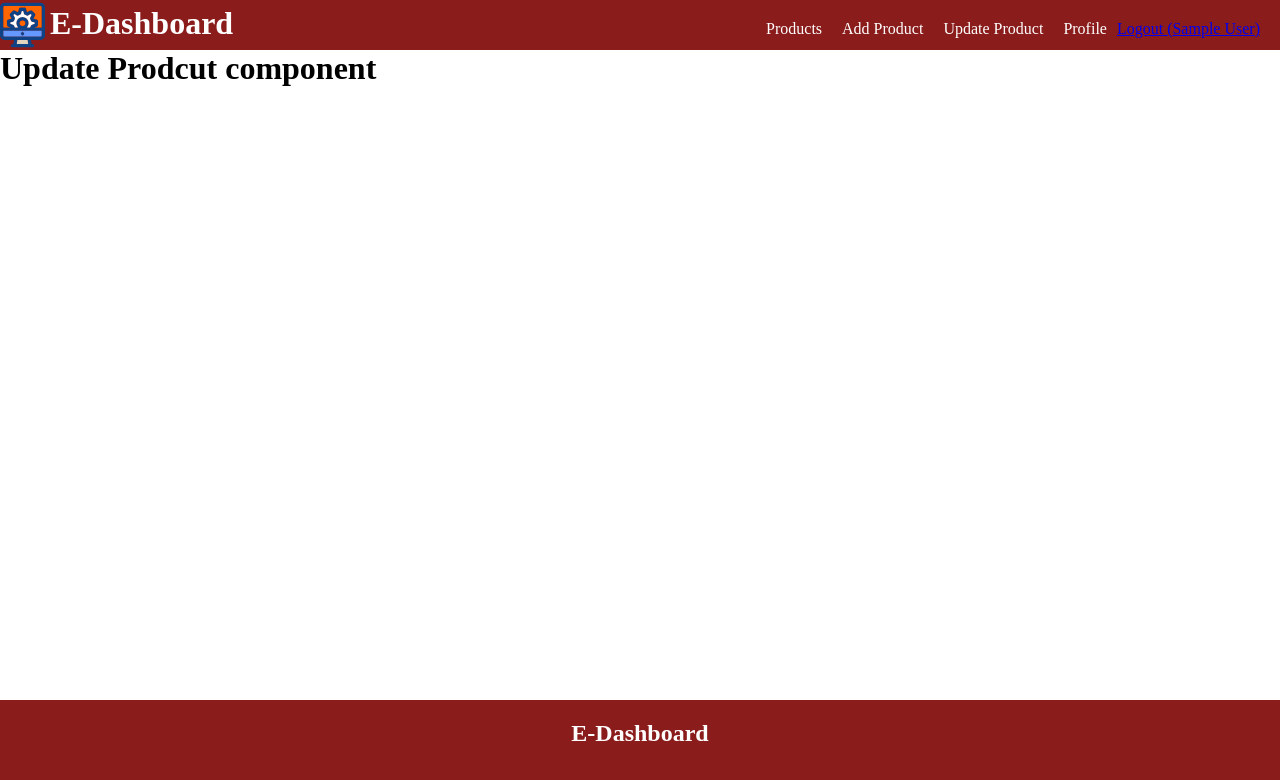
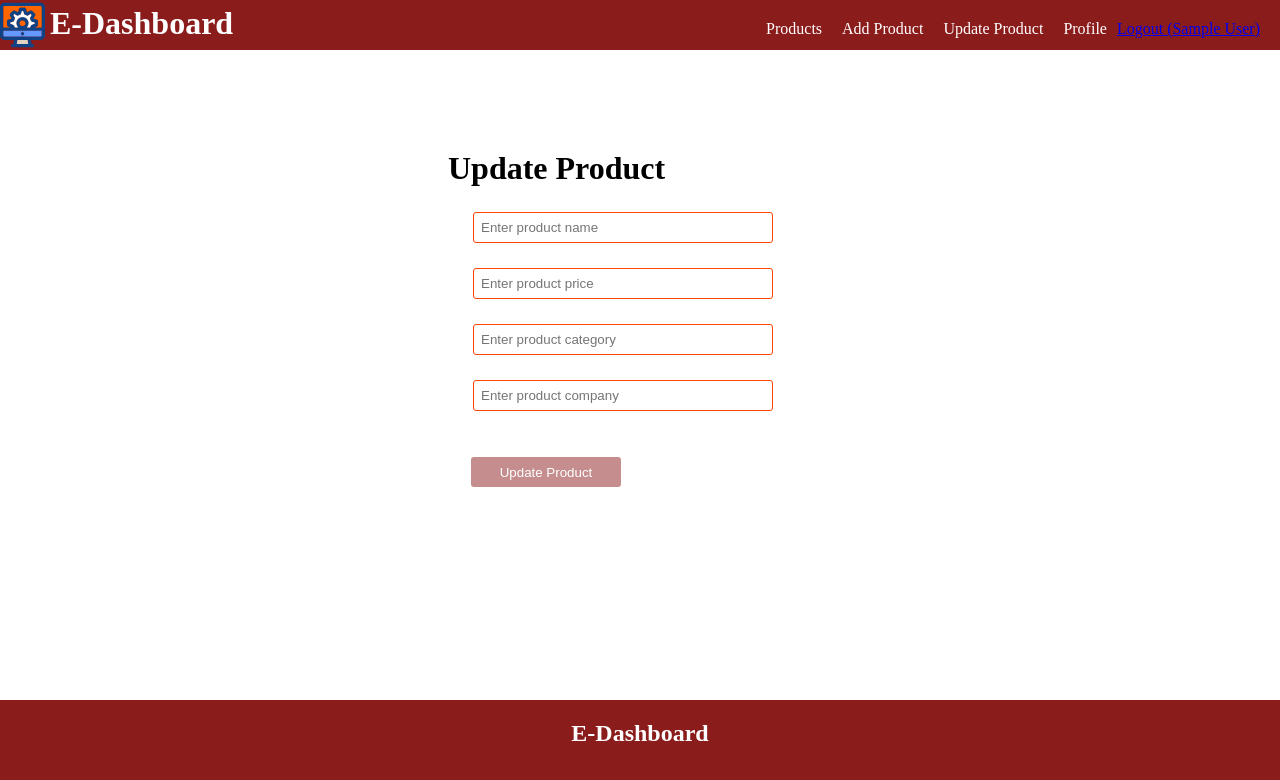
Before and after one commit to AhsanHafeez2525/Dashboard_Mern_Web_App, a React (Vite) app in the folder frontend-dash/: page /update in a window 1280 px wide. Shown: the top 780 px of the page. Built offline with nearby package versions, Linux system fonts and the light colour scheme; sample sign-in values are in the browser's storage.

Commit message:
make-singleProduct_Apii

```diff
--- a/frontend-dash/src/App.jsx
+++ b/frontend-dash/src/App.jsx
@@ -8,6 +8,7 @@ import PrivateComponent from './components/PrivateComponent.jsx';
 import Login from './components/Login.jsx';
 import AddProduct from './components/AddProduct.jsx';
 import ProductList from './components/ProductList.jsx';
+import UpdateProduct from './components/updateProduct.jsx';
 
 function App() {
 	return (
@@ -18,7 +19,7 @@ function App() {
 					<Route element={<PrivateComponent />}>
 						<Route path='/' element={<ProductList />} />
 						<Route path='/add' element={<AddProduct />} />
-						<Route path='/update' element={<h1>Update Prodcut component</h1>} />
+						<Route path='/update' element={<UpdateProduct />} />
 						<Route path='/logout' element={<h1>Logout Prodcut component</h1>} />
 						<Route
 							path='/profile'
--- a/frontend-dash/src/components/ProductList.jsx
+++ b/frontend-dash/src/components/ProductList.jsx
@@ -1,4 +1,5 @@
 import React, { useState, useEffect } from 'react';
+import { Link } from 'react-router-dom';
 
 const ProductList = () => {
 	const [products, setProducts] = useState([]);
@@ -52,6 +53,7 @@ const ProductList = () => {
 								className='delete-button'>
 								Delete
 							</button>
+							<Link to={'/update/10' + item._id}>Update</Link>
 						</li>
 					</ul>
 				</li>
--- /dev/null
+++ b/frontend-dash/src/components/updateProduct.jsx
@@ -0,0 +1,66 @@
+import React, { useState } from 'react';
+
+const UpdateProduct = () => {
+	const [name, setName] = useState('');
+	const [price, setPrice] = useState('');
+	const [category, setCategory] = useState('');
+	const [company, setCompany] = useState('');
+
+	const updateProduct = async () => {
+		console.log(name, price, category, company);
+	};
+
+	return (
+		<div className='product'>
+			<h1 className='product1'>Update Product</h1>
+			<input
+				type='text'
+				name=''
+				placeholder='Enter product name'
+				className='input-box'
+				value={name}
+				onChange={e => {
+					setName(e.target.value);
+				}}
+			/>
+			<input
+				type='text'
+				name=''
+				placeholder='Enter product price'
+				className='input-box'
+				value={price}
+				onChange={e => {
+					setPrice(e.target.value);
+				}}
+			/>
+
+			<input
+				type='text'
+				name=''
+				placeholder='Enter product category'
+				className='input-box'
+				value={category}
+				onChange={e => {
+					setCategory(e.target.value);
+				}}
+			/>
+
+			<input
+				type='text'
+				name=''
+				placeholder='Enter product company'
+				className='input-box'
+				value={company}
+				onChange={e => {
+					setCompany(e.target.value);
+				}}
+			/>
+
+			<button onClick={updateProduct} className='signup-button'>
+				Update Product
+			</button>
+		</div>
+	);
+};
+
+export default UpdateProduct;
```
Also changed, not shown: 1 other file (tests, documents, lock files or other folders).
